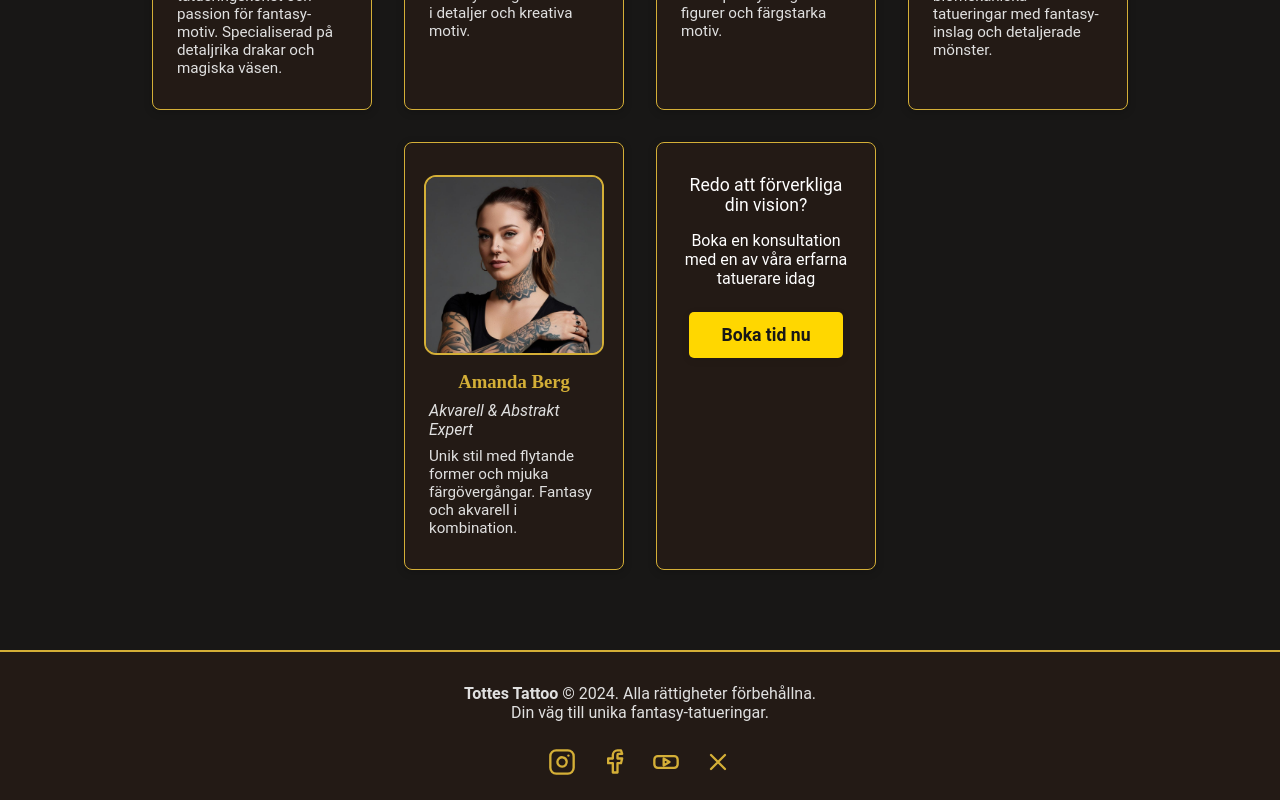
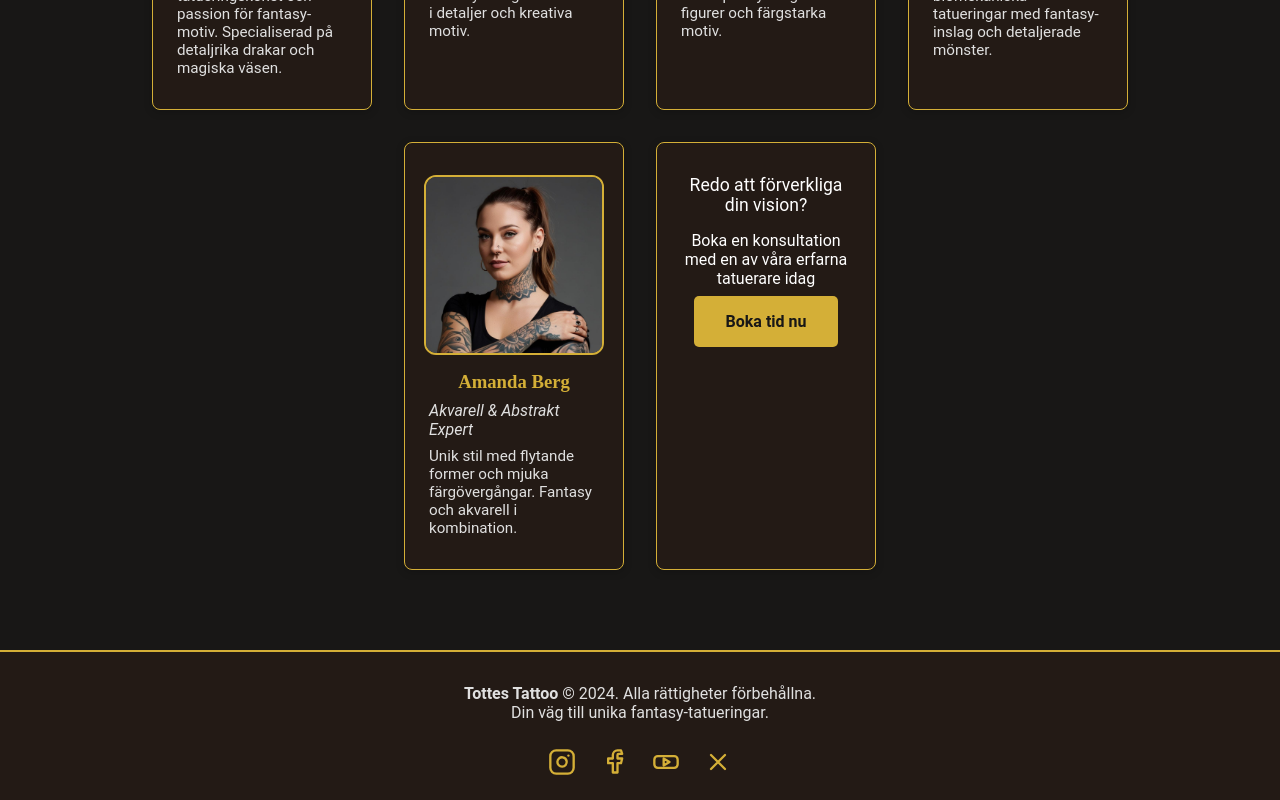
Before and after one commit to Medieinstitutet/tottes-tattoo-2, a React (Vite) app in the folder frontend/: page / in a window 1280 px wide. Shown: the part 1558-2358 px from the top of the page. Built offline with nearby package versions, Linux system fonts and the light colour scheme.

Commit message:
Spara ändringar innan merge

```diff
--- a/frontend/src/Pages/start-page.jsx
+++ b/frontend/src/Pages/start-page.jsx
@@ -10,6 +10,7 @@ import studio1 from '../assets/studio1.jpg';
 import studio2 from '../assets/studio2.jpg';
 import studio3 from '../assets/studio3.jpg';
 import studio4 from '../assets/studio4.jpg';
+import { Link } from 'react-router-dom';
 
 const Wrapper = styled.div`
   background: ${({ theme }) => theme.colors.background};
@@ -423,7 +424,9 @@ export default function StartPage() {
             <br />
             skapar vi tatueringar som berättar din unika historia.
           </HeroSubtitle>
-          <HeroButton href='#booking'>Boka din tid</HeroButton>
+          <HeroButton as={Link} to='/booking'>
+            Boka din tid
+          </HeroButton>
         </HeroContent>
       </Hero>
 
@@ -440,7 +443,9 @@ export default function StartPage() {
                 />
               ))}
             </CarouselWrapper>
-            <StudioCTA href='#booking'>Boka nu</StudioCTA>
+            <StudioCTA as={Link} to='/booking'>
+              Boka nu
+            </StudioCTA>
           </div>
           <StudioText>
             <SectionTitle>Vår studio</SectionTitle>
@@ -541,28 +546,9 @@ export default function StartPage() {
                 }}>
                 Boka en konsultation med en av våra erfarna tatuerare idag
               </p>
-              <a
-                href='#booking'
-                style={{
-                  display: 'inline-block',
-                  background: '#FFD700',
-                  color: '#181716',
-                  fontWeight: 'bold',
-                  borderRadius: '5px',
-                  padding: '0.8rem 2rem',
-                  textDecoration: 'none',
-                  fontSize: '1.1rem',
-                  boxShadow: '0 2px 8px rgba(0,0,0,0.08)',
-                  transition: 'background 0.2s',
-                }}
-                onMouseOver={(e) =>
-                  (e.currentTarget.style.background = '#ffe066')
-                }
-                onMouseOut={(e) =>
-                  (e.currentTarget.style.background = '#FFD700')
-                }>
+              <HeroButton as={Link} to='/booking'>
                 Boka tid nu
-              </a>
+              </HeroButton>
             </div>
           </CTACard>
         </TeamGrid>
```
